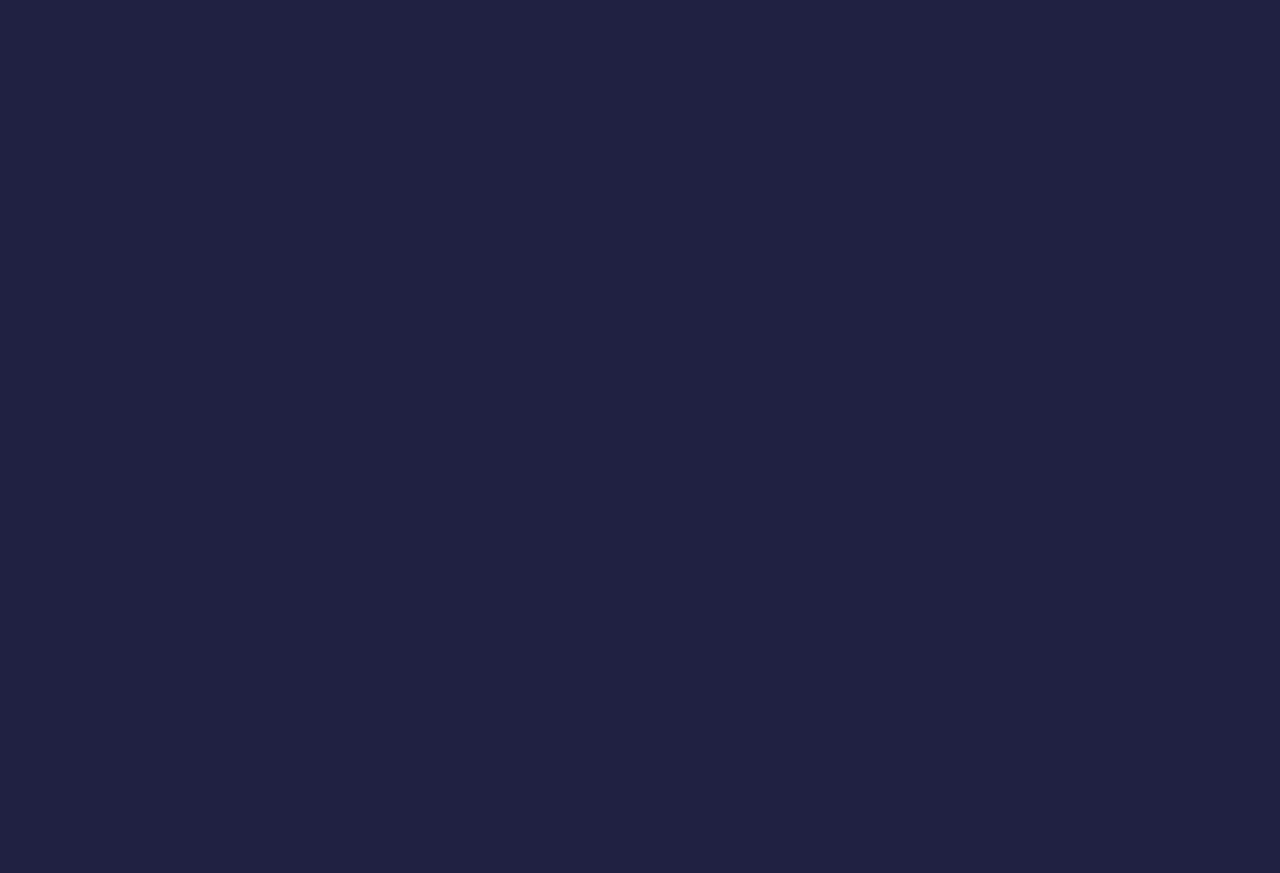
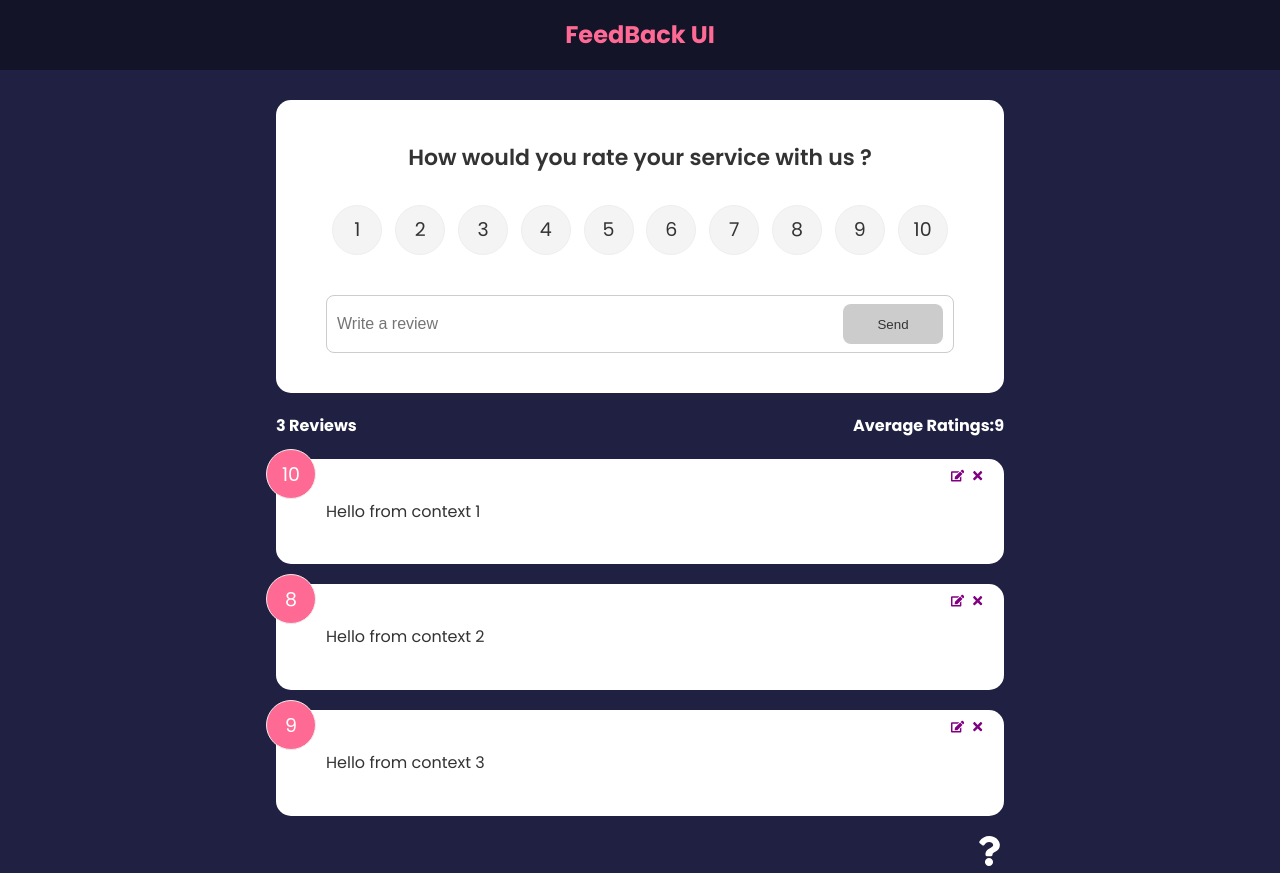
Before and after one commit to shritejmayekar/Feedback-App, a React (Create React App) app: page / in a window 1280 px wide. Before the commit the page ends 800 px from the top, so only its background shows below. Built offline with nearby package versions, Linux system fonts and the light colour scheme.

Commit message:
Finished use context

```diff
--- a/package.json
+++ b/package.json
@@ -16,10 +16,12 @@
     "web-vitals": "^2.1.4"
   },
   "scripts": {
+    "analyze": "react-scripts build && source-map-explorer 'build/static/js/*.js'",
+    "build": "react-scripts build",
     "start": "react-scripts start",
-    "build": "react-scripts build",
     "test": "react-scripts test",
-    "eject": "react-scripts eject"
+    "eject": "react-scripts eject",
+    "start:https": "HTTPS=true react-scripts start"
   },
   "eslintConfig": {
     "extends": [
--- a/src/App.js
+++ b/src/App.js
@@ -1,54 +1,38 @@
-import React, { useState } from "react";
+import React from "react";
 import Header from "./Components/Header";
 import './index.css';
-import FeedBackData from "./data/FeedBackData";
 import FeedBackList from "./Components/FeedBackList";
 import FeedBackStats from "./Components/FeedBackStats";
 import FeedBackForm from "./Components/FeedBackForm";
-import { v4 as uuidv4 } from 'uuid';
 import AboutPage from "./pages/AboutPage";
 import { BrowserRouter as Router, Route, Routes } from 'react-router-dom';
 import AboutIconLink from "./Components/AboutIconLink";
 import Post from "./Components/Post";
+import { FeedbackProvider } from "./context/FeedbackContext";
+
 function App() {
-    const [feedback, setFeedback] = useState(FeedBackData)
-
-    const addFeedback = (newFeedback) => {
-        newFeedback.id = uuidv4()
-        console.log(newFeedback)
-        setFeedback([newFeedback, ...feedback])
-    }
-
-    const deleteFeedback = (id) => {
-        console.log('App=>', id)
-        if (window.confirm('Are you sure want to delete ?')) {
-            setFeedback(feedback.filter((item) => item.id !== id))
-        }
-    }
-
     return (
+        <FeedbackProvider>
             <Router>
                 <Header />
                 <div className="container">
                     <Routes >
-                    <Route exact path="/" element = {
+                        <Route exact path="/" element={
                             <>
-                        <FeedBackForm handleAdd={addFeedback} />
-                        <FeedBackStats feedback={feedback} />
-                        <FeedBackList feedback={feedback} handleDelete={deleteFeedback} />
+                                <FeedBackForm />
+                                <FeedBackStats />
+                                <FeedBackList />
                                 <AboutIconLink />
                             </>
                         }
-
                         />
-
                         <Route path="/about" element={<AboutPage />} />
                         <Route path="/post/*" element={<Post />} />
-
                     </Routes>
                 </div>
 
             </Router >
+        </FeedbackProvider>
     )
 }
 
--- a/src/Components/FeedBackForm.jsx
+++ b/src/Components/FeedBackForm.jsx
@@ -1,14 +1,24 @@
-import React,{useState} from 'react'
+import React,{useState,useEffect} from 'react'
 import RatingSelect from './RatingSelect';
 import Button from './shared/Button';
 import Card from './shared/Card'
-
-function FeedBackForm({handleAdd}) {
+import { useContext } from 'react';
+import FeedbackContext from '../context/FeedbackContext';
+function FeedBackForm() {
     const [text,setText] = useState('');
     const [rating,setRating] = useState(10);
+    const {addFeedback,feedbackEdit,updateFeedback} = useContext(FeedbackContext)
 
     const [btnDisabled,setBtnDisabled] = useState(true);
     const [message,setMessage] = useState('');
+
+    useEffect(()=>{
+        if(feedbackEdit.edit === true) {
+            setBtnDisabled(false)
+            setText(feedbackEdit.item.text)
+            setRating(feedbackEdit.item.rating)
+        }
+    },[feedbackEdit])
 
     const handleTextChange = (e) => {
         if(text === '') {
@@ -31,7 +41,11 @@
                 text:text,
                 rating:rating
             }
-            handleAdd(newFeedback)
+            if(feedbackEdit.edit === true) {
+                updateFeedback(feedbackEdit.item.id,newFeedback)
+            } else {
+                addFeedback(newFeedback)
+            }
             setText('')
         }
     }
--- a/src/Components/FeedBackItem.jsx
+++ b/src/Components/FeedBackItem.jsx
@@ -1,18 +1,23 @@
 import React, { useState } from 'react'
-import {FaTimes} from 'react-icons/fa'
+import {FaTimes,FaEdit} from 'react-icons/fa'
 import Card from './shared/Card'
 import PropTypes from 'prop-types'
-function FeedBackItem({item,handleDelete}) {
+import { useContext } from 'react'
+import FeedbackContext from '../context/FeedbackContext'
+function FeedBackItem({item}) {
 
-
+   const {deleteFeedback, editFeedback} = useContext(FeedbackContext)
 
     return (
         <Card>
             <div className='num-display'>
                 {item.rating}
             </div>
-            <button onClick={()=> handleDelete(item.id)} className="close">
+            <button onClick={()=> deleteFeedback(item.id)} className="close">
                 <FaTimes color='purple' />
+            </button>
+            <button onClick={()=>editFeedback(item)} className='edit'>
+                <FaEdit color='purple' />
             </button>
             <div className="text-display">
                 {item.text}
--- a/src/Components/FeedBackList.jsx
+++ b/src/Components/FeedBackList.jsx
@@ -1,48 +1,40 @@
 import React from 'react'
 import FeedBackItem from './FeedBackItem'
 import PropTypes from 'prop-types'
-import {motion, AnimatePresence} from 'framer-motion'
-
-function FeedBackList({feedback,handleDelete}) {
-  if(!feedback || feedback.length === 0){
+import { motion, AnimatePresence } from 'framer-motion'
+import { useContext } from 'react'
+import FeedbackContext from '../context/FeedbackContext'
+function FeedBackList() {
+  const { feedback } = useContext(FeedbackContext);
+  if (!feedback || feedback.length === 0) {
     return <p>No Feedback Yet</p>
   }
   return (
     <div className='feedback-list'>
       <AnimatePresence >
-                {feedback.map((item)=>(
-                  <motion.div
-                  key={item.id}
-                  initial = {{opacity:0}}
-                  animate = {{opacity:1}}
-                  exit = {{opacity:0}}
-                  >
-            <FeedBackItem key={item.id} item={item} handleDelete={handleDelete} />
-            </motion.div>
+        {feedback.map((item) => (
+          <motion.div
+            key={item.id}
+            initial={{ opacity: 0 }}
+            animate={{ opacity: 2 }}
+            exit={{ opacity: 0 }}
+          >
+            <FeedBackItem key={item.id} item={item} />
+          </motion.div>
         ))}
       </AnimatePresence>
+
+      {/* <div className='feedback-list'>
+        {feedback.map((item) => (
+          <FeedBackItem key={item.id} item={item} />
+        ))}
+      </div> */}
+
     </div>
   )
-  // return (
-  //   <div className='feedback-list'>
-  //       {feedback.map((item)=>(
-  //           <FeedBackItem key={item.id} item={item} handleDelete={handleDelete} />
-  //       ))}
-  //   </div>
-  // )
+
 }
 
-FeedBackList.propTypes = {
-    feedback:PropTypes.arrayOf(
-        PropTypes.shape(
-            {
-                id:PropTypes.number.isRequired,
-                text:PropTypes.string.isRequired,
-                rating:PropTypes.number.isRequired
 
-            }
-        )
-    )
-}
 
 export default FeedBackList
--- a/src/Components/FeedBackStats.jsx
+++ b/src/Components/FeedBackStats.jsx
@@ -1,6 +1,9 @@
 import React from 'react'
 import PropTypes from 'prop-types'
-function FeedBackStats({feedback}) {
+import { useContext } from 'react'
+import FeedbackContext from '../context/FeedbackContext'
+function FeedBackStats() {
+    const {feedback} = useContext(FeedbackContext)
     // calculate  rating avg
     let average  = feedback.reduce((acc,cur)=>{
         return acc + cur.rating
@@ -15,8 +18,6 @@
   )
 }
 
-FeedBackStats.propTypes = {
-    feedback:PropTypes.array.isRequired
-}
+
 
 export default FeedBackStats
--- a/src/Components/RatingSelect.jsx
+++ b/src/Components/RatingSelect.jsx
@@ -1,11 +1,18 @@
-import React,{useState} from 'react'
-
+import React,{useState,useContext, useEffect} from 'react'
+import FeedbackContext from '../context/FeedbackContext';
 function RatingSelect({select}) {
     const [selected, setSelected] = useState(10)
+    const {feedbackEdit} = useContext(FeedbackContext)
+
     const handleChange = (e) => {
         setSelected(+e.currentTarget.value)
         select(+e.currentTarget.value)
     }
+    useEffect(() => {
+        setSelected(feedbackEdit.item.rating)
+
+    }, [feedbackEdit])
+
   return (
     <ul className='rating'>
         <li>
--- /dev/null
+++ b/src/context/FeedbackContext.js
@@ -0,0 +1,68 @@
+import { createContext, useState } from 'react'
+import { v4 as uuidv4 } from 'uuid';
+const FeedbackContext = createContext();
+
+export const FeedbackProvider = ({ children }) => {
+    const [feedback, setFeedback] = useState([
+        {
+            id: 1,
+            text: 'Hello from context 1',
+            rating: 10
+        },
+        {
+            id: 2,
+            text: 'Hello from context 2',
+            rating: 8
+        },
+        {
+            id: 3,
+            text: 'Hello from context 3',
+            rating: 9
+        }
+    ])
+    const [feedbackEdit, setFeedbackEdit] = useState({
+        item:{},
+        edit:false
+    })
+
+    const addFeedback = (newFeedback) => {
+        newFeedback.id = uuidv4()
+        console.log(newFeedback)
+        setFeedback([newFeedback, ...feedback])
+    }
+
+    // delete feedback
+    const deleteFeedback = (id) => {
+        console.log('App=>', id)
+        if (window.confirm('Are you sure want to delete ?')) {
+            setFeedback(feedback.filter((item) => item.id !== id))
+        }
+    }
+
+    // update feedback
+    const updateFeedback = (id,upItem) => {
+        setFeedback(feedback.map((item)=>(item.id === id ? { ...item,...upItem}:item )))
+        setFeedbackEdit({item:{},edit:false})
+    }
+
+    // set item to be updated
+    const editFeedback = (item) => {
+        setFeedbackEdit({
+            item,
+            edit:true
+        })
+    }
+    return <FeedbackContext.Provider value={{
+        feedback,
+        feedbackEdit,
+        deleteFeedback,
+        addFeedback,
+        editFeedback,
+        updateFeedback,
+
+    }} >
+        {children}
+    </FeedbackContext.Provider>
+}
+
+export default FeedbackContext
--- a/src/index.js
+++ b/src/index.js
@@ -3,8 +3,4 @@
 import ReactDOM from 'react-dom/client';
 import App from './App';
 
-ReactDOM.createRoot(document.getElementById("root"), render(
-    <React.StrictMode>
-        <App />
-    </React.StrictMode>
-))
+ReactDOM.createRoot(document.getElementById('root')).render(<App />)
```
Also changed, not shown: 1 other file (tests, documents, lock files or other folders). Lines whose indentation alone changed are shown as unchanged.
